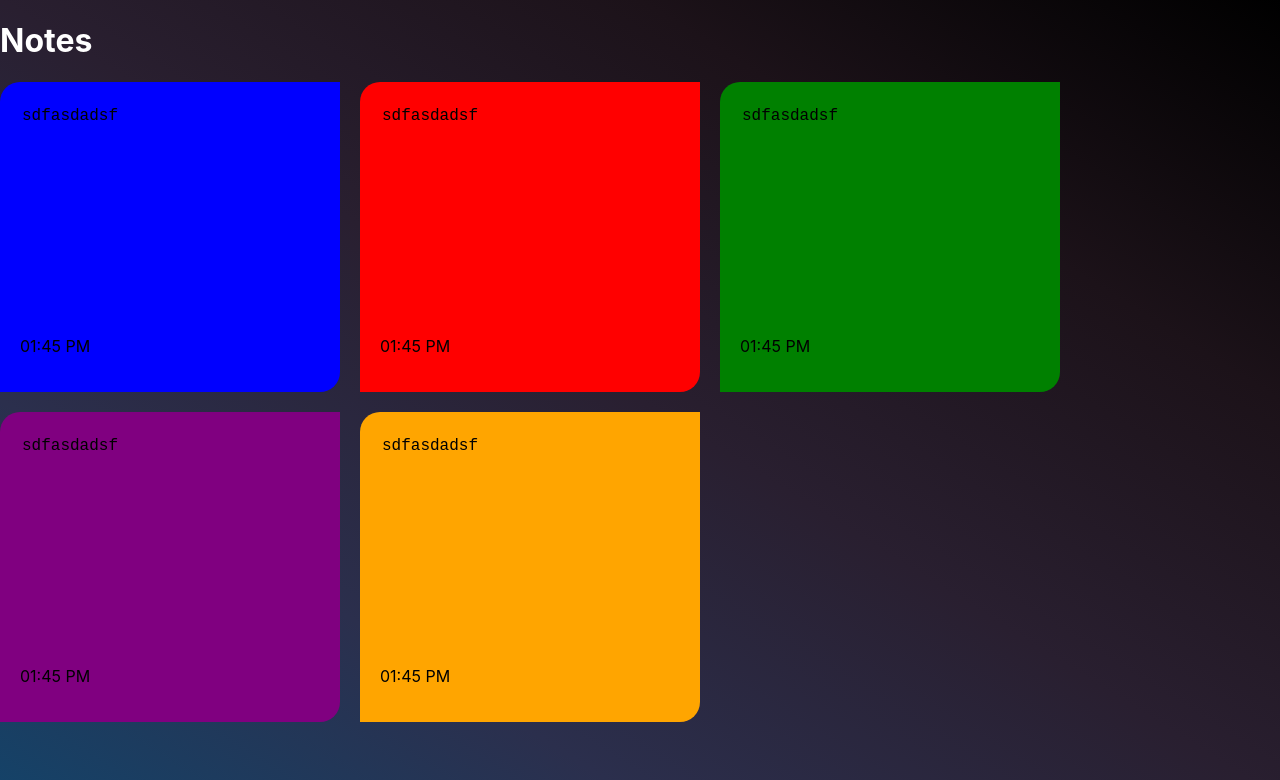
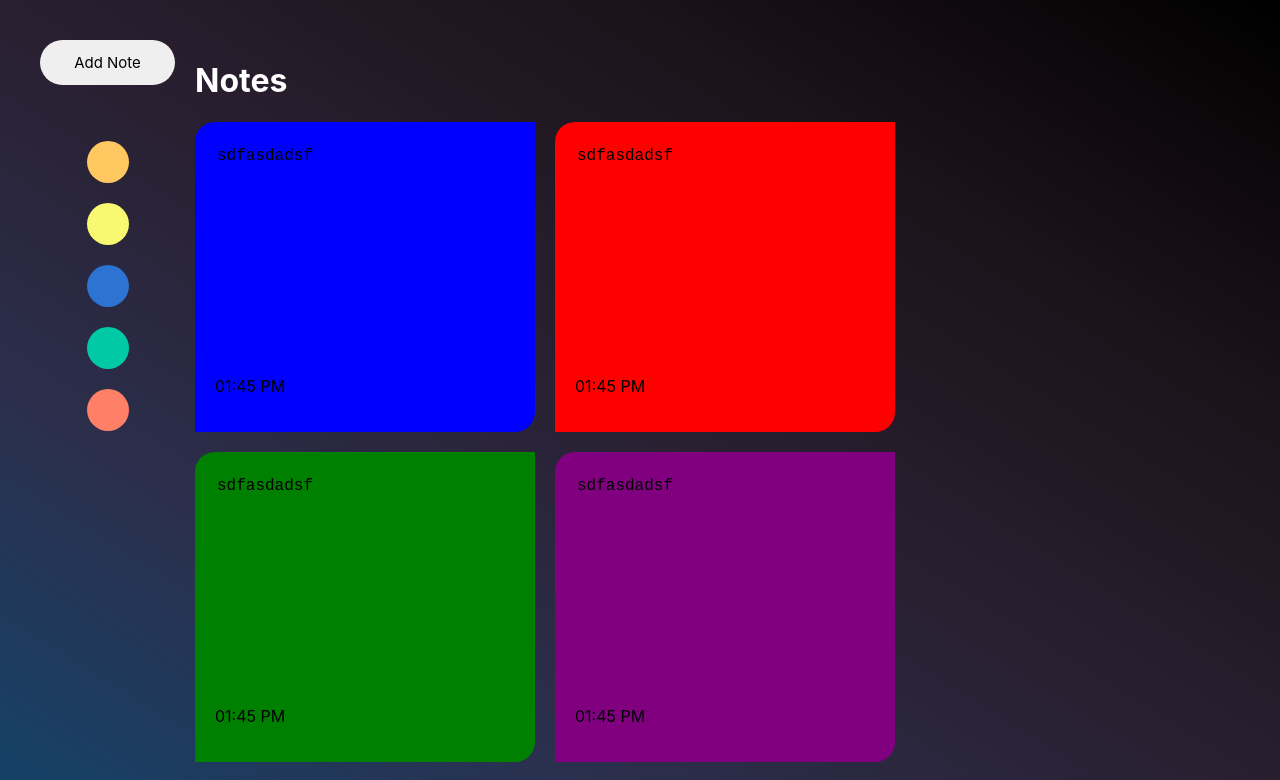
Before and after one commit to fahadshoukat/note-taking-app, a React (Create React App) app: page / in a window 1280 px wide. Shown: the top 780 px of the page. Built offline with nearby package versions, Linux system fonts and the light colour scheme.

Commit message:
adding and Styling sidebar component

```diff
--- a/public/index.html
+++ b/public/index.html
@@ -15,6 +15,7 @@
       user's mobile device or desktop. See https://developers.google.com/web/fundamentals/web-app-manifest/
     -->
     <link rel="manifest" href="%PUBLIC_URL%/manifest.json" />
+
     <!--
       Notice the use of %PUBLIC_URL% in the tags above.
       It will be replaced with the URL of the `public` folder during the build.
--- a/src/App.css
+++ b/src/App.css
@@ -17,4 +17,7 @@ body {
 
 .app-container {
   height: 100%;
+  display: flex;
+  gap: 20px;
+  padding: 40px;
 }
--- a/src/App.tsx
+++ b/src/App.tsx
@@ -1,4 +1,5 @@
-import Header from "./components/header/Header";
+
+import SideBar from "./components/sideBar/SideBar";
 import NoteContainer from "./components/noteContainer/NoteContainer";
 
 import "./App.css";
@@ -6,7 +7,7 @@ import "./App.css";
 function App() {
   return (
     <div className="app-container">
-      <Header />
+      <SideBar />
       <NoteContainer />
     </div>
   );
--- a/src/components/noteContainer/NoteContainer.tsx
+++ b/src/components/noteContainer/NoteContainer.tsx
@@ -1,8 +1,11 @@
+import Header from "../header/Header";
 import Note from "../note/Note";
-import './noteContainer.css'
+import "./noteContainer.css";
 
 const NoteContainer = () => {
   return (
+    <div>
+      <Header />
       <div className="note-container">
         <Note
           note={{
@@ -40,6 +43,7 @@ const NoteContainer = () => {
           }}
         />
       </div>
+    </div>
   );
 };
 
--- a/src/components/noteContainer/noteContainer.css
+++ b/src/components/noteContainer/noteContainer.css
@@ -3,5 +3,4 @@
     flex-direction: row;
     gap: 20px;
     flex-wrap: wrap;
-    margin: 20px auto;
 }
--- /dev/null
+++ b/src/components/sideBar/SideBar.tsx
@@ -0,0 +1,21 @@
+import "./sideBar.css";
+
+const SideBar = () => {
+  const colors = ["#FFC75F", "#F9F871", "#2C73D2", "#00C9A7", "#FF8066"];
+  return (
+    <div className="sideBar">
+      <button>Add Note</button>
+      <ul className="sideBar_list">
+        {colors.map((color, index) => (
+          <li
+            key={index}
+            className="sideBar_list_item"
+            style={{ backgroundColor: color }}
+          />
+        ))}
+      </ul>
+    </div>
+  );
+};
+
+export default SideBar;
--- /dev/null
+++ b/src/components/sideBar/sideBar.css
@@ -0,0 +1,56 @@
+.sideBar {
+    display: flex;
+    flex-direction: column;
+    text-align: center;
+    gap: 20px;
+}
+
+.sideBar_list {
+    display: flex;
+    flex-direction: column;
+    padding: 0;
+    align-items: center;
+}
+
+.sideBar_list_item {
+    width: 26px;
+    height: 26px;
+    border-radius: 50%;
+    margin-top: 20px;
+    padding: 8px;
+    list-style: none;
+    cursor: pointer;
+}
+
+button {
+    width: 9em;
+    height: 3em;
+    border-radius: 30em;
+    font-size: 15px;
+    font-family: inherit;
+    border: none;
+    position: relative;
+    overflow: hidden;
+    z-index: 1;
+    cursor: pointer;
+    box-shadow: 6px 6px 12px #c5c5c5,
+   }
+
+   button::before {
+    content: '';
+    width: 0;
+    height: 3em;
+    border-radius: 30em;
+    position: absolute;
+    top: 0;
+    left: 0;
+    background-image: linear-gradient(to right, #0fd850 0%, #f9f047 100%);
+    transition: .5s ease;
+    display: block;
+    z-index: -1;
+   }
+
+   button:hover::before {
+    width: 9em;
+
+   }
```
Lines whose indentation alone changed are shown as unchanged.
